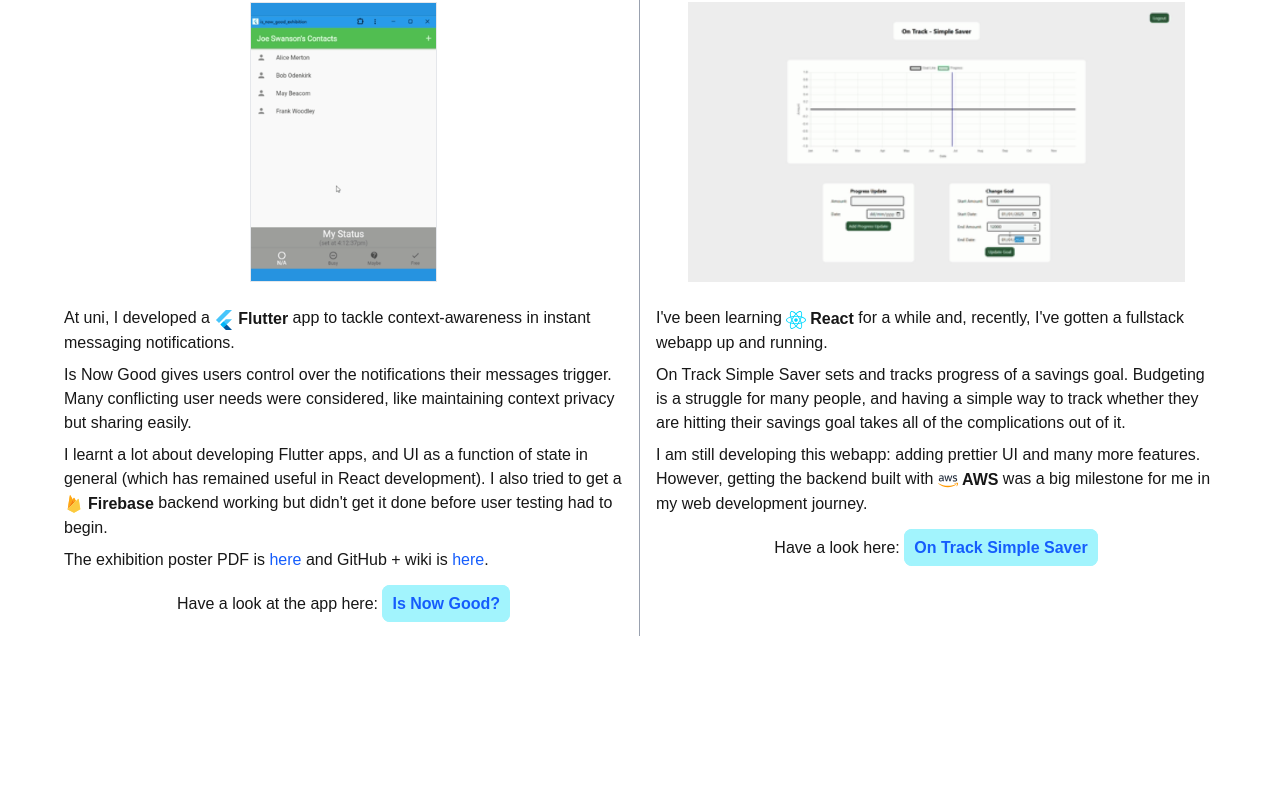
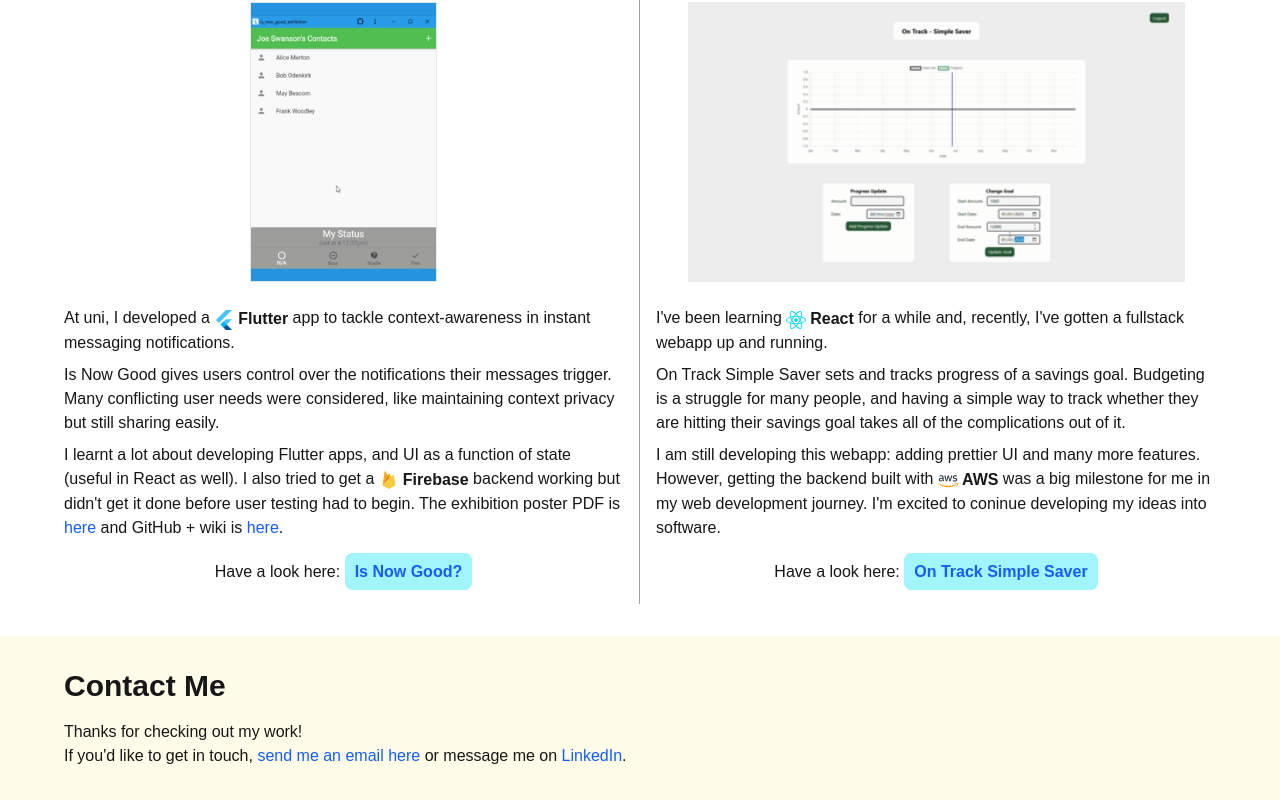
Before and after one commit to lukestringer/com, a Next.js app: page / in a window 1280 px wide. Shown: the part 462-1262 px from the top of the page. Before the commit the page ends 1130 px from the top, so only its background shows below. Built offline with nearby package versions, Linux system fonts and the light colour scheme; a web font is replaced by a local one.

Commit message:
Added footer and edited text

```diff
--- a/src/app/page.tsx
+++ b/src/app/page.tsx
@@ -47,19 +47,16 @@ export default function Home() {
           </p>
           <p className="mb-2">
             Is Now Good gives users control over the notifications their messages trigger. Many conflicting user needs
-            were considered, like maintaining context privacy but sharing easily.
+            were considered, like maintaining context privacy but still sharing easily.
           </p>
           <p className="mb-2">
-            I learnt a lot about developing Flutter apps, and UI as a function of state in general (which has remained
-            useful in React development). I also tried to get a{" "}
+            I learnt a lot about developing Flutter apps, and UI as a function of state (useful in React as well). I
+            also tried to get a{" "}
             <span className="inline-block align-middle font-bold">
               <img src="/images/firebase.svg" alt="Logo" className="inline-block h-5 w-auto mr-1 align-middle" />
               Firebase
             </span>{" "}
-            backend working but didn&apos;t get it done before user testing had to begin.
-          </p>
-          <p className="mb-2">
-            The exhibition poster PDF is{" "}
+            backend working but didn&apos;t get it done before user testing had to begin. The exhibition poster PDF is{" "}
             <a
               className="text-blue-600 hover:underline"
               target="_blank"
@@ -79,7 +76,7 @@ export default function Home() {
           </p>
           <div className="flex justify-center m-5">
             <p>
-              Have a look at the app here:{" "}
+              Have a look here:{" "}
               <a
                 className="text-blue-600 hover:text-blue-800 hover:bg-cyan-100 font-bold hover:border-2 hover:border-blue-600 border-2 border-cyan-200 bg-cyan-200 p-2 rounded-lg"
                 href="https://lukejoshuastringer.github.io/"
@@ -127,7 +124,8 @@ export default function Home() {
               <img src="/images/aws.svg" alt="Logo" className="inline-block h-5 w-auto mr-1 align-middle" />
               AWS
             </span>{" "}
-            was a big milestone for me in my web development journey.
+            was a big milestone for me in my web development journey. I&apos;m excited to coninue developing my ideas
+            into software.
           </p>
           <div className="flex justify-center m-5">
             <p>
@@ -145,12 +143,21 @@ export default function Home() {
       </section>
 
       {/* CONTACT ME */}
-      {/* <footer className="bg-yellow-50 py-8 px-4 md:px-[5%]">
+      <footer className="bg-yellow-50 py-8 px-4 md:px-[5%]">
         <h2 className="text-3xl font-semibold mb-4">Contact Me</h2>
+        <p>Thanks for checking out my work!</p>
         <p>
-          TODO: Contact form here.
+          If you&apos;d like to get in touch,{" "}
+          <a className="text-blue-600 hover:underline" href="mailto:luke97stringer@gmail.com">
+            send me an email here
+          </a>{" "}
+          or message me on{" "}
+          <a className="text-blue-600 hover:underline" href="https://linkedin.com/in/lukestringer/">
+            LinkedIn
+          </a>
+          .
         </p>
-      </footer> */}
+      </footer>
     </div>
   );
 }
```
